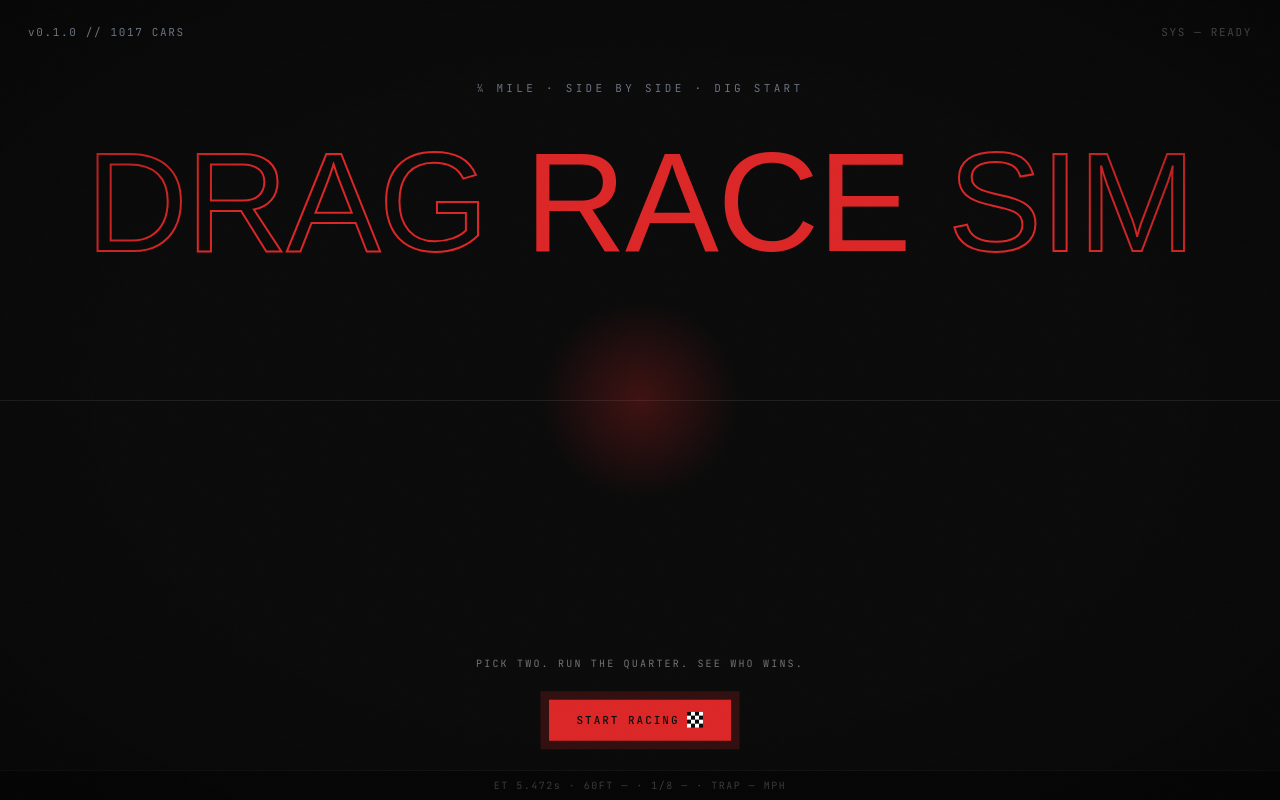
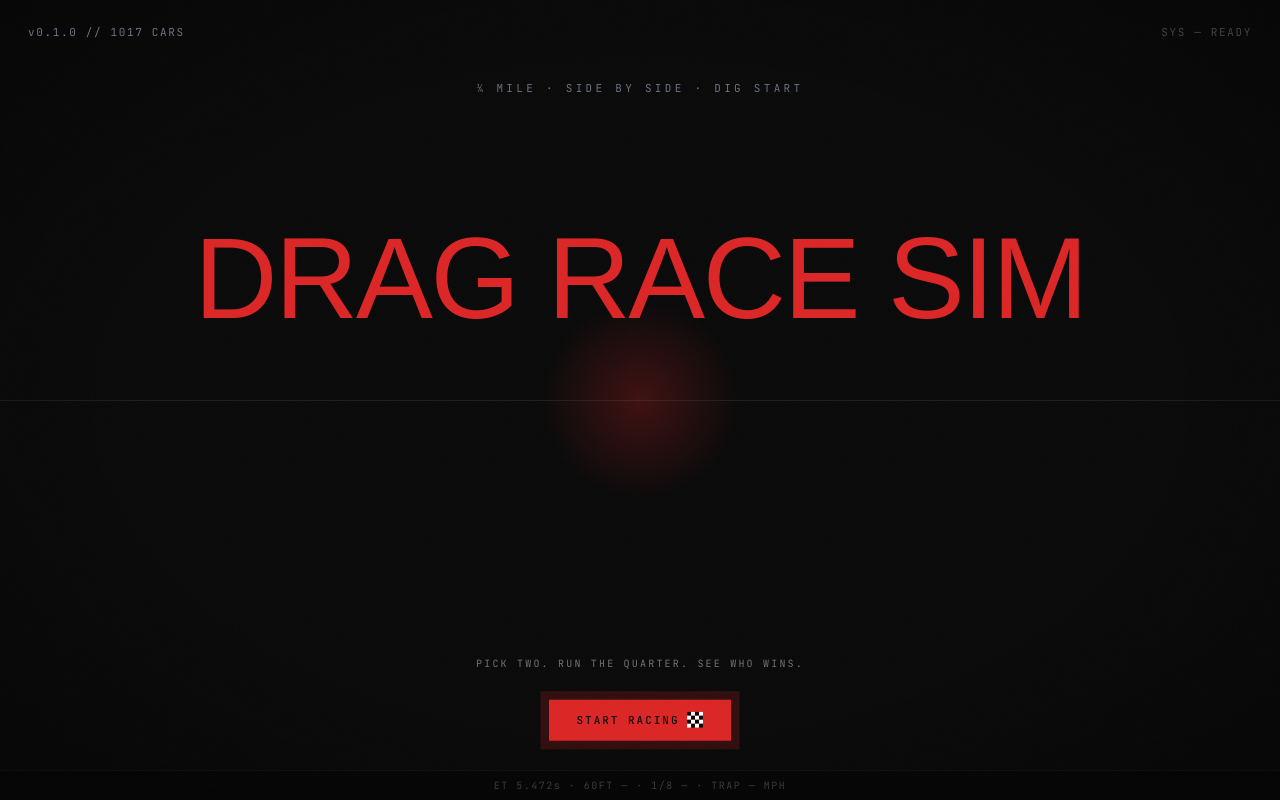
Before and after one commit to felix-gao2/drag-race-sim, a React (Vite) app in the folder frontend/: page / in a window 1280 px wide. Built offline with nearby package versions, Linux system fonts and the light colour scheme.

Commit message:
shrink title, solid red fill, 1100px cap, baseline at 30vh

```diff
--- a/frontend/src/pages/Landing.jsx
+++ b/frontend/src/pages/Landing.jsx
@@ -171,29 +171,24 @@ export default function Landing() {
       </div>
 
       {/* ── title ── */}
-      <div style={{ position: 'absolute', top: '17vh', left: 0, right: 0, textAlign: 'center' }}>
+      <div style={{
+        position: 'absolute', top: '30vh', left: 0, right: 0,
+        display: 'flex', justifyContent: 'center',
+        transform: 'translateY(-1em)',
+      }}>
         <h1 style={{
           fontFamily: DISPLAY,
-          fontSize: 'clamp(80px, 11vw, 180px)',
+          fontSize: 'clamp(72px, 9vw, 140px)',
           lineHeight: 0.95,
-          letterSpacing: '-0.01em',
+          letterSpacing: '-0.02em',
           textTransform: 'uppercase',
           margin: 0,
           userSelect: 'none',
           whiteSpace: 'nowrap',
+          maxWidth: 1100,
+          color: '#dc2626',
         }}>
-          <span style={{
-            color: 'transparent',
-            WebkitTextStroke: '2px #dc2626',
-          }}>DRAG </span>
-          <span style={{
-            color: '#dc2626',
-            WebkitTextStroke: '0',
-          }}>RACE</span>
-          <span style={{
-            color: 'transparent',
-            WebkitTextStroke: '2px #dc2626',
-          }}> SIM</span>
+          DRAG RACE SIM
         </h1>
       </div>
 
```
